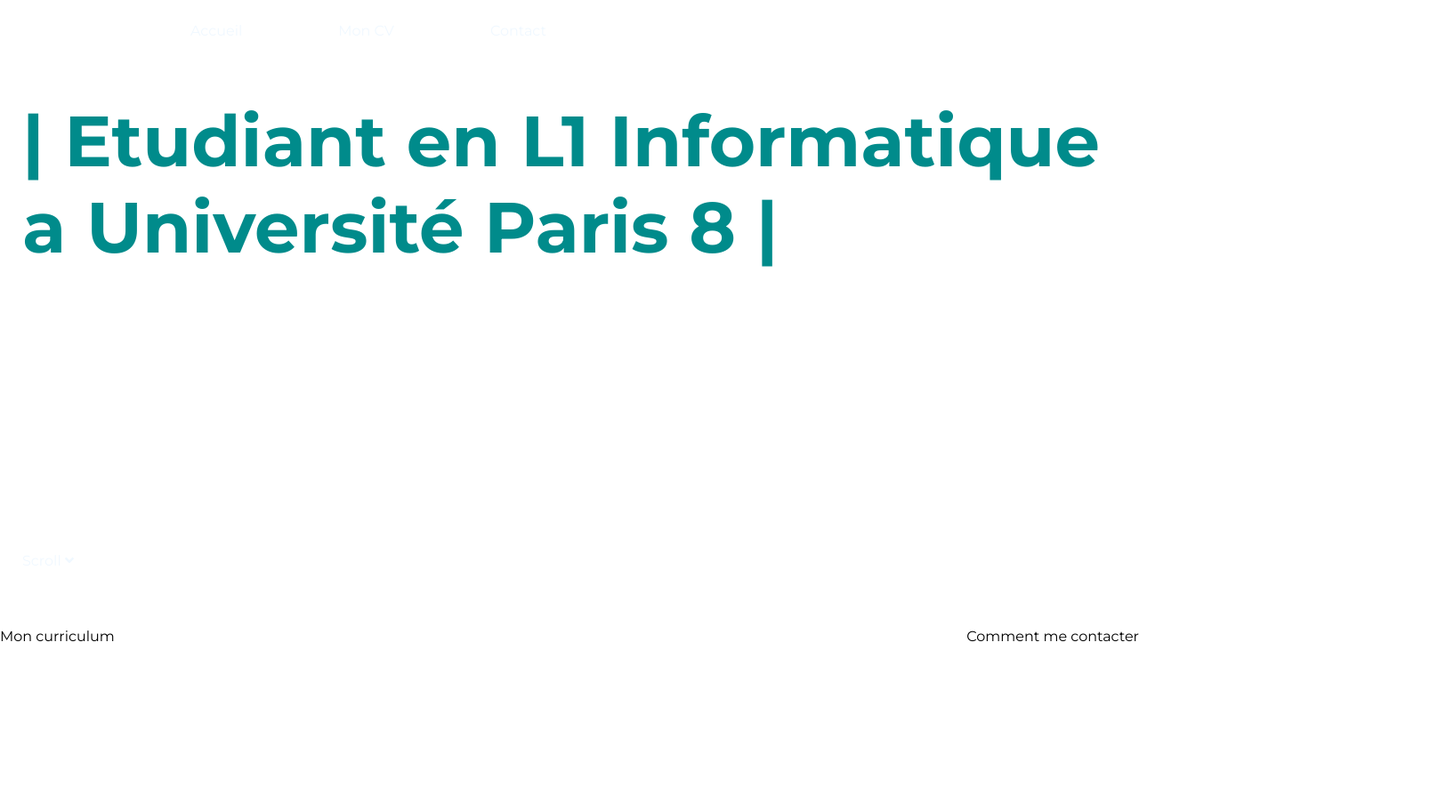
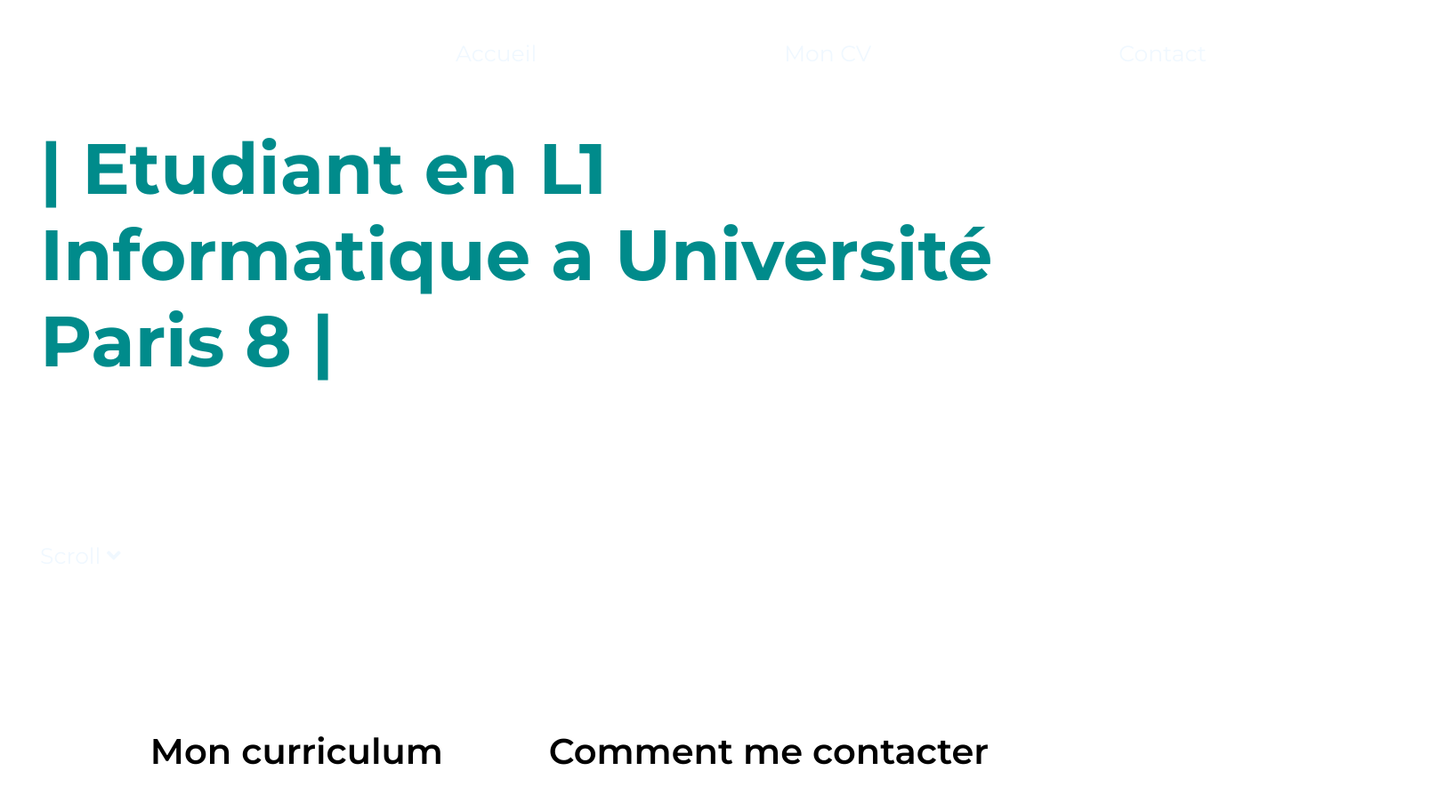
Before and after one commit to YounesBgithub/gil_siteweb_younesbenatallah_l1b, a plain HTML site: page index.html in a window 1280 px wide. Shown: the whole page at 89% size, 1634 px wide, since content can reach past the window. Before the commit the page ends 800 px from the top, so only its background shows below. Drawn offline with Linux system fonts and the light colour scheme.

Commit message:
Replace style.css

```diff
--- a/style.css
+++ b/style.css
@@ -18,7 +18,7 @@ section.top-page {
     background: url('../images/background.jpg');
     background-size: cover;
     height: 80vh;
-    padding: 25px;
+    padding: 45px;
 }
 
 .landing-page {
@@ -36,15 +36,17 @@ section.top-page {
     text-decoration: none;
     position: absolute;
     bottom: 160px;
+    font-size: 25px
 }
 
 
 nav.nav {
     display: flex;
-    justify-content: space-between;
+    justify-content: space-evenly;
     list-style: none;
-    width: 400px;
+    width: 1400px;
     margin-left: 50mm;
+    font-size: 25px;
 
 }
 
@@ -54,5 +56,14 @@ nav.nav li {
 
 .services{
     display: flex;
-    justify-content: space-between;
+    justify-content: space-evenly;
+    margin: 50px;
+    font-size: 40px;
+
 }
+
+.services-item {
+    display: flex;
+    font-weight: 600;
+    text-align: center;
+}
```
